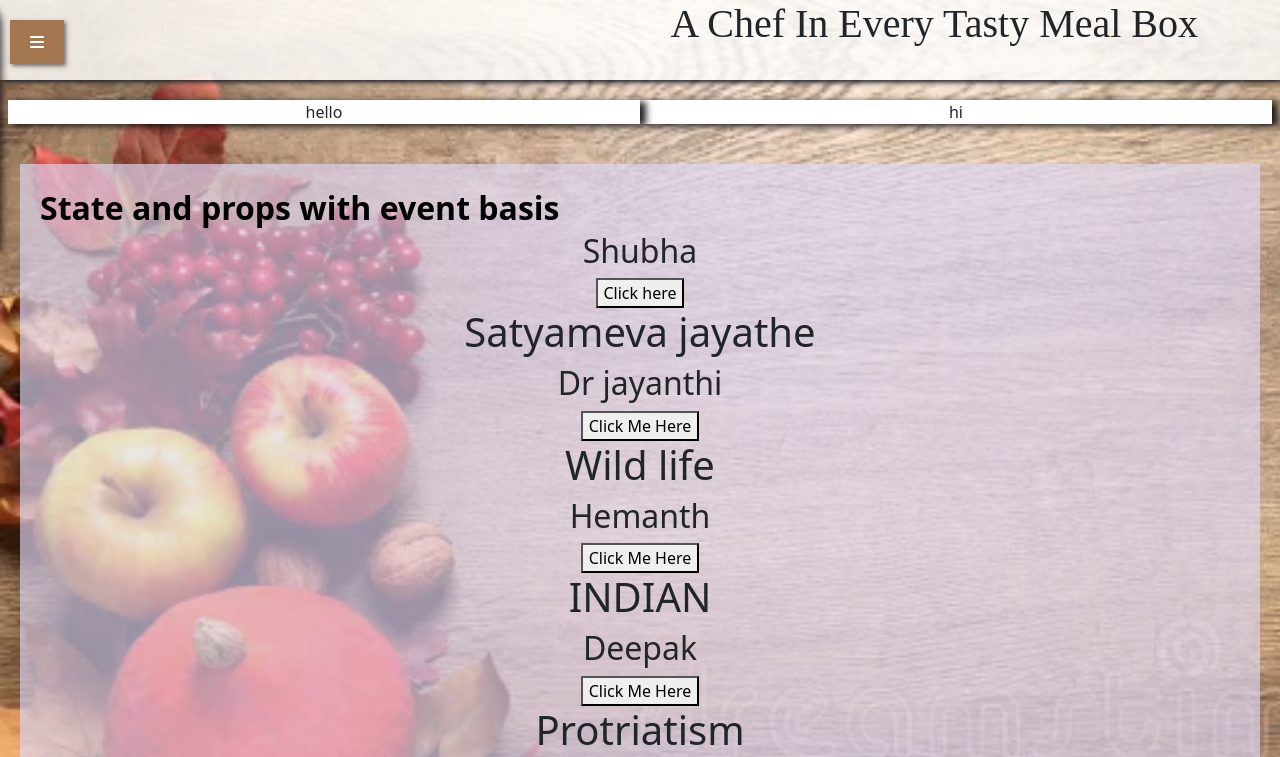
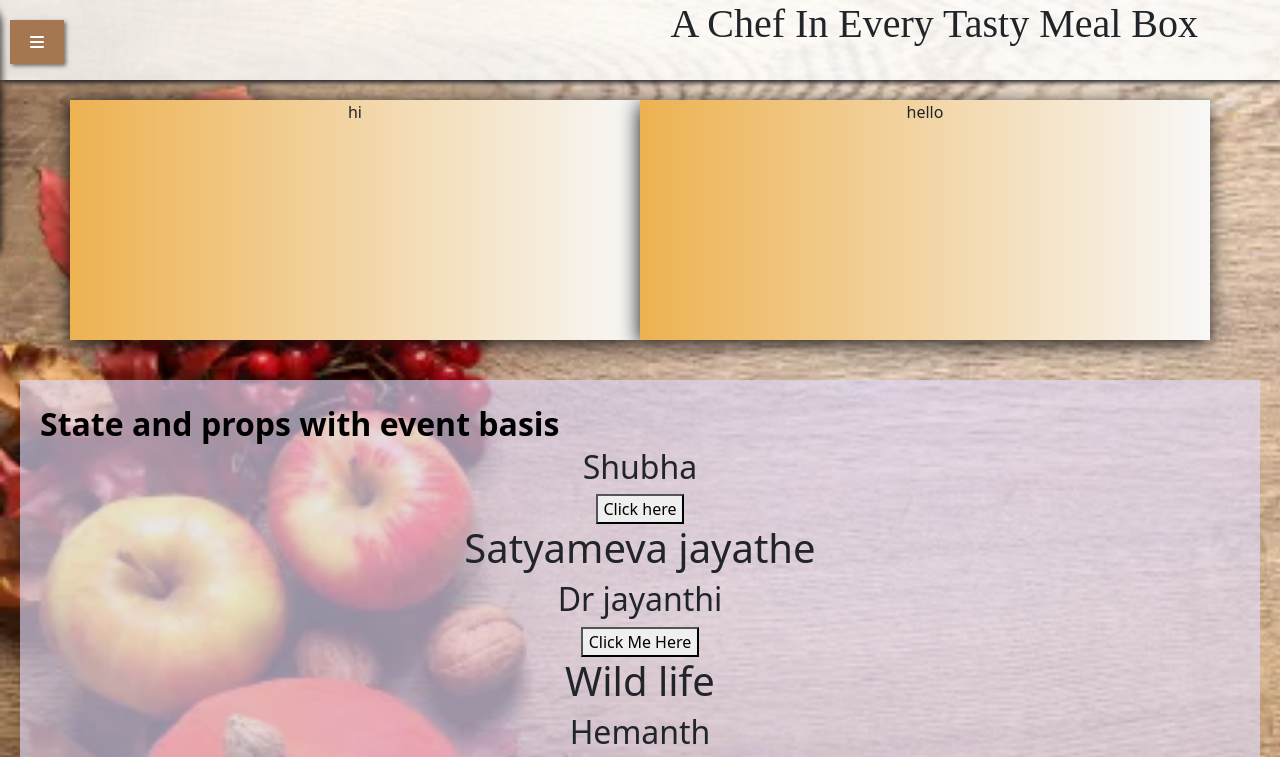
Before and after one commit to shubha-shree-r/recipe-book, a React (Create React App) app: page / in a window 1280 px wide. Shown: the top 757 px of the page. Built offline with nearby package versions, Linux system fonts and the light colour scheme.

Commit message:
css issue

```diff
--- a/src/components/Home.js
+++ b/src/components/Home.js
@@ -1,57 +1,33 @@
-import React, { useEffect } from "react";
+import React, { useEffect, useState } from "react";
 import "../css/home.css"
-import { useInView } from "react-intersection-observer";
 // import { Link } from 'react-router-dom'; // If using React Router
 function Home() {
-  const { ref: firstRef, inView: firstInView } = useInView({
-    triggerOnce: true,
-  });
-  const { ref: secondRef, inView: secondInView } = useInView({
-    triggerOnce: true,
-  });
+  const [visible, setVisible] = useState(false);
 
   useEffect(() => {
-    if (firstInView && firstRef.current) {
-      // Apply animation to the first div
-      firstRef.current.style.animation = 'slideInFromBottom 0.5s ease-in-out forwards';
-    }
-  }, [firstInView]);
+    // Set a timeout to make the menu visible after 2 seconds
+    const timer = setTimeout(() => {
+      setVisible(true);
+    }, 1000); // 2 seconds delay
 
-  useEffect(() => {
-    if (secondInView && secondRef.current) {
-      // Apply animation to the second div
-      secondRef.current.style.animation = 'slideInFromBottom 0.5s ease-in-out forwards';
-    }
-  }, [secondInView]);
-
+    // Cleanup the timer if component unmounts
+    return () => clearTimeout(timer);
+  }, []);
   return (
-    <div>
-      <div className="row">
-        <div className="col-sm-6 menu-card order-2" ref={firstRef}>hi</div>
-        <div className="col-sm-6 menu-card order-1" ref={secondRef}>hello</div>
+    <div className="container">
+       <div className="row">
+      <div className="col-sm-6 menu-card" style={{ animation: visible ? 'slideUp 1s forwards' : 'none' }}>
+        hi
       </div>
+      <div className="col-sm-6 menu-card" style={{ animation: visible ? 'slideUp 1s forwards 0.5s' : 'none' }}>
+        hello
+      </div>
+    </div>
     </div>
   );
 }
 
-// CSS for the animation
-const styles = {
-  '@keyframes slideInFromBottom': {
-    '0%': {
-      transform: 'translateY(50px)',
-      opacity: 0,
-    },
-    '100%': {
-      transform: 'translateY(0)',
-      opacity: 1,
-    },
-  },
-};
 
-// Apply styles to the component
-Home.defaultProps = {
-  style: styles,
-};
 
 
 export default Home;
--- a/src/css/home.css
+++ b/src/css/home.css
@@ -3,8 +3,31 @@
     background-color: #ffff;
     text-align: center;
     /* padding: 20px; */
-    box-shadow: 6px 2px 7px rgb(15 14 14 / 93%)/* Adjust shadow as needed */
+    box-shadow:-1px 4px 19px rgb(15 14 14 / 93%);/* Adjust shadow as needed */
+    animation: slideUp 2s forwards;
+    height: 30vh;
+    background: linear-gradient(to right, #edb251, #f8f8f8);
+
 }
-.menu-card.order-1{
+.menu-card{
     position: relative;
 }
+
+@keyframes slideUp {
+    0% {
+        bottom: -100px;
+        opacity: 0;
+    }
+    100% {
+        bottom: 0;
+        opacity: 1;
+    }
+}
+
+.menu-card:nth-child(1) {
+    animation-delay: 2s; /* First div starts immediately */
+}
+
+.menu-card:nth-child(2) {
+    animation-delay: 5s; /* Second div starts 1s after the first */
+}
```
